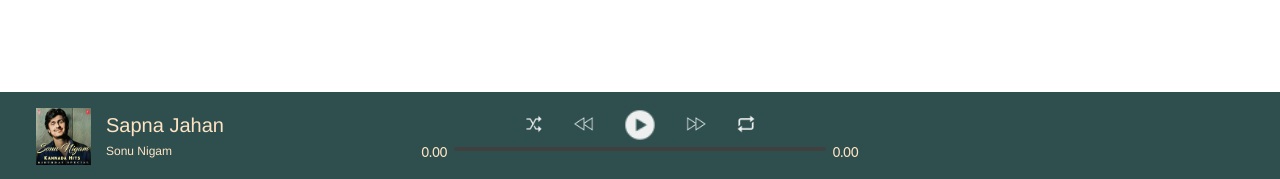
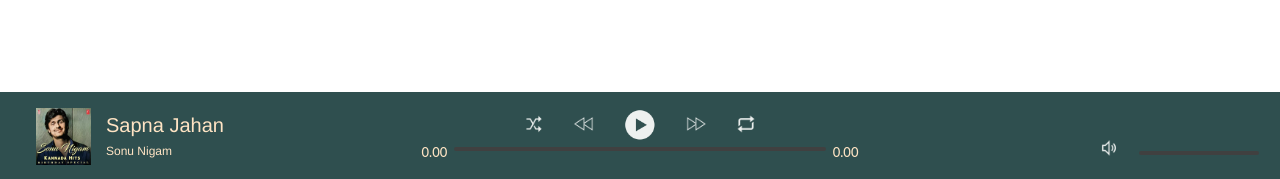
Before and after one commit to slakh96/MusicPlayer, a PHP site: page / in a window 1280 px wide. Shown: the part 618-797 px from the top of the page. Run offline with PHP 8.4, Linux system fonts and the light colour scheme; the visitor is signed in with stand-in values (Sample User, id 1).

Commit message:
Added volume controls and slider

```diff
--- a/assets/css/style.css
+++ b/assets/css/style.css
@@ -24,6 +24,8 @@ body {
 }
 .nowPlayingRight{
     align-items: right;
+    margin-top: 24px;
+    position: relative;
 }
 .nowPlayingCenter{
     width: 40%;
@@ -114,3 +116,12 @@ body {
 .trackInfo .trackArtist {
     font-size: 60%;
 }
+/*Volume styling---------------------------------------------------------------------------------------------------------------------------*/
+.volumeBar {
+    position: absolute;
+    right: 0;
+    width: 180px;
+}
+.volumeBar .progressBar {
+    width: 120px;
+}
--- a/index.php
+++ b/index.php
@@ -44,7 +44,7 @@
 
                             <button class="controlButton rewind" title="rewind" alt="rewind"><img src="assets/images/icons/icons8_Rewind_25px.png"></button>
 
-                            <button class="controlButton play" title="Play" alt="Play"><img src="assets/images/icons/icons8_Circled_Play_25px_1.png"></button>
+                            <button class="controlButton play" title="Play" alt="Play"><img src="assets/images/icons/icons8_Circled_Play_50px.png"></button>
 
                             <button class="controlButton pause" title="Pause" alt="Pause" style="display:none"><img src="assets/images/icons/icons8_Pause_Button_25px_1.png"></button>
 
@@ -59,14 +59,24 @@
                                 <div class="progressBarBackground">
                                     <div class="progress"></div>
                                 </div>
-
                             </div>
                             <span class = "progressTime remaining">0.00</span>
                         </div>
                     </div>
                 </div>
                 <div class="nowPlayingRight">
+                    <div class="volumeBar">
+                        <button class="controlButton volume" title="volume">
+                            <img src="assets/images/icons/icons8_Speaker_25px.png" title="volume" alt="volume">
+                            <img src="assets/images/icons/icons8_No_Audio_25px.png" title="mute" alt="mute" style="display:none">
+                        </button>
+                        <div class="progressBar">
+                            <div class="progressBarBackground">
+                                <div class="progress"></div>
+                            </div>
+                        </div>
 
+                    </div>
                 </div>
             </div>
         </div>
```
Also changed, not shown: assets/images/icons/icons8_Circled_Play_50px.png (added), assets/images/icons/icons8_No_Audio_25px.png (added).
